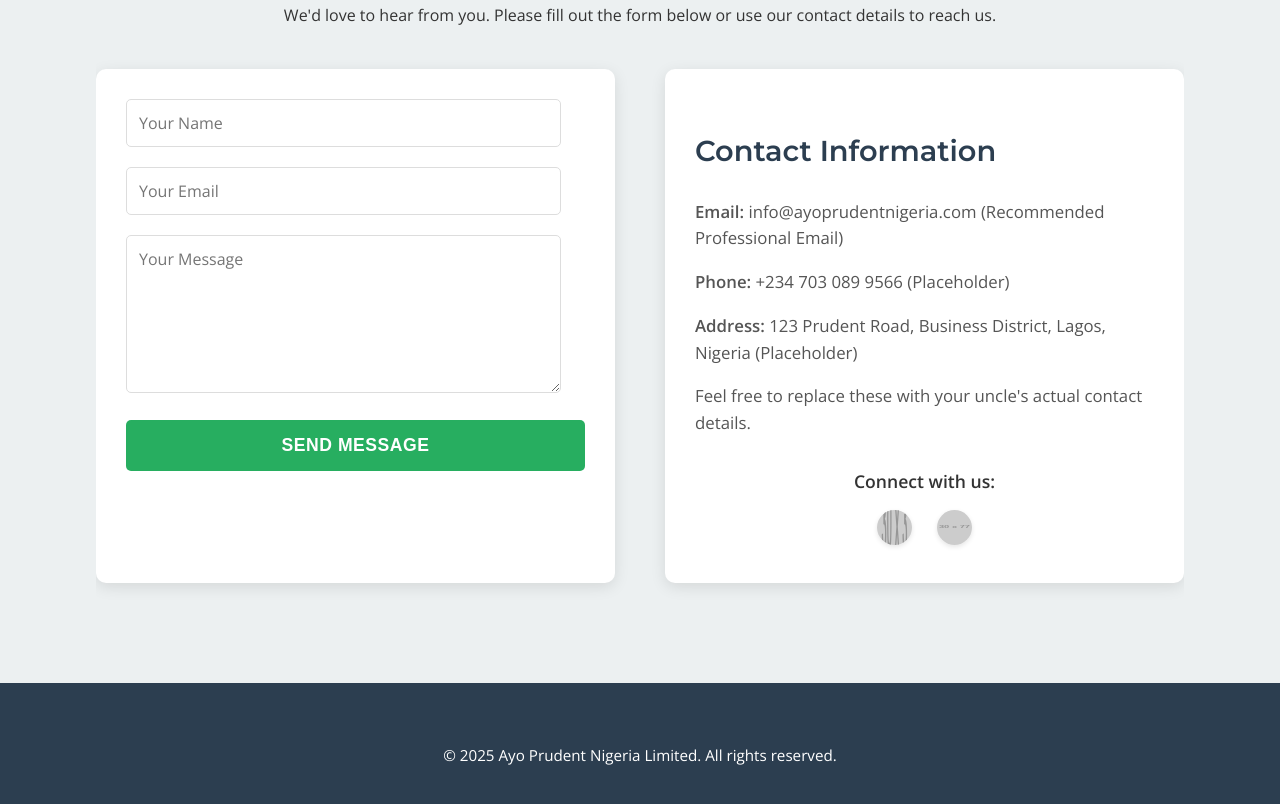
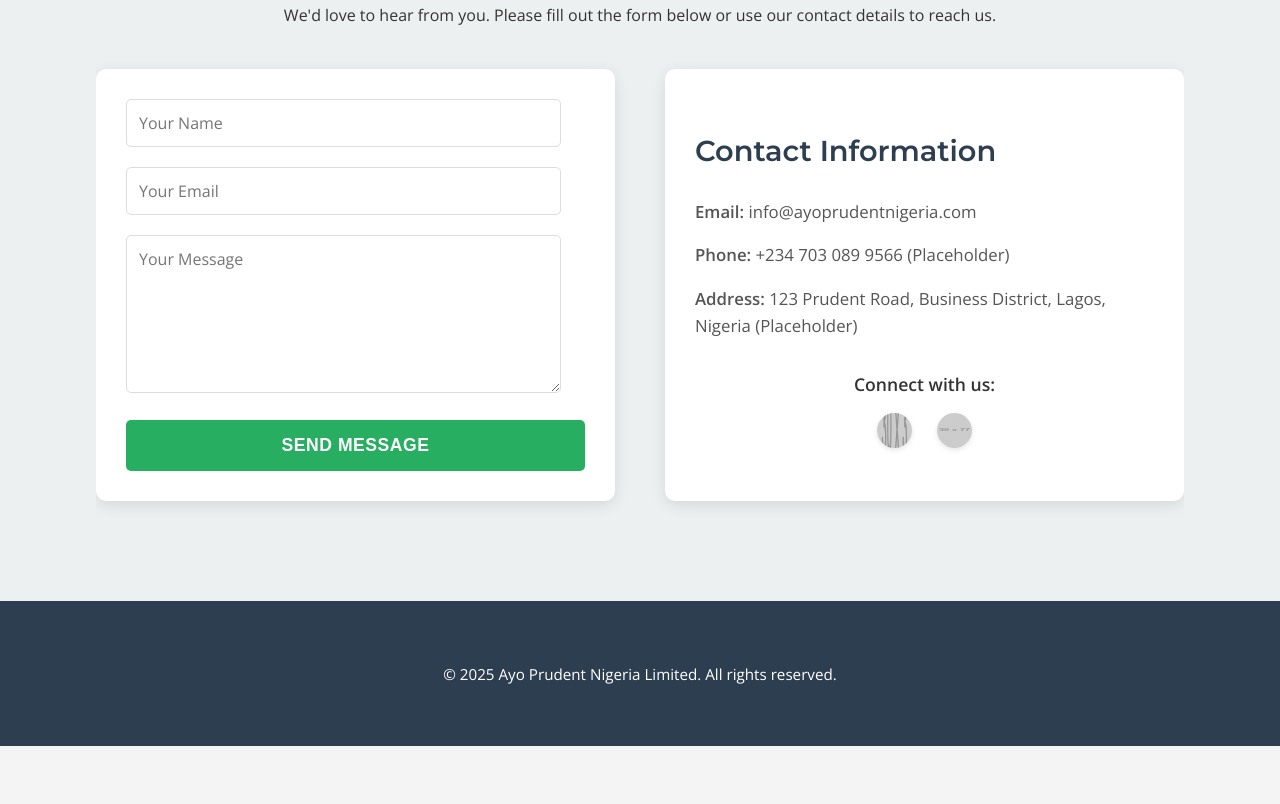
Before and after one commit to alexdame/ibnameenparadisetravels-tours, a plain HTML site: page index.html in a window 1280 px wide. Shown: the part 3454-4258 px from the top of the page. After the commit the page ends 4200 px from the top, so only its background shows below. Drawn offline with nearby package versions, Linux system fonts and the light colour scheme; placeholder pictures from the web are drawn by us.

Commit message:
Update index.html

```diff
--- a/index.html
+++ b/index.html
@@ -102,10 +102,10 @@
                 </form>
                 <div class="contact-details">
                     <h3>Contact Information</h3>
-                    <p><strong>Email:</strong> info@ayoprudentnigeria.com (Recommended Professional Email)</p>
+                    <p><strong>Email:</strong> info@ayoprudentnigeria.com </p>
                     <p><strong>Phone:</strong> +234 703 089 9566 (Placeholder)</p>
                     <p><strong>Address:</strong> 123 Prudent Road, Business District, Lagos, Nigeria (Placeholder)</p>
-                    <p>Feel free to replace these with your uncle's actual contact details.</p>
+                    <!-- <p>Feel free to replace these with your uncle's actual contact details.</p> -->
                     <div class="social-links">
                         <p>Connect with us:</p>
                         <a href="#" target="_blank" aria-label="Ayo Prudent on Facebook"><img src="https://via.placeholder.com/30/3b5998/ffffff?text=F" alt="Facebook icon"></a>
```
